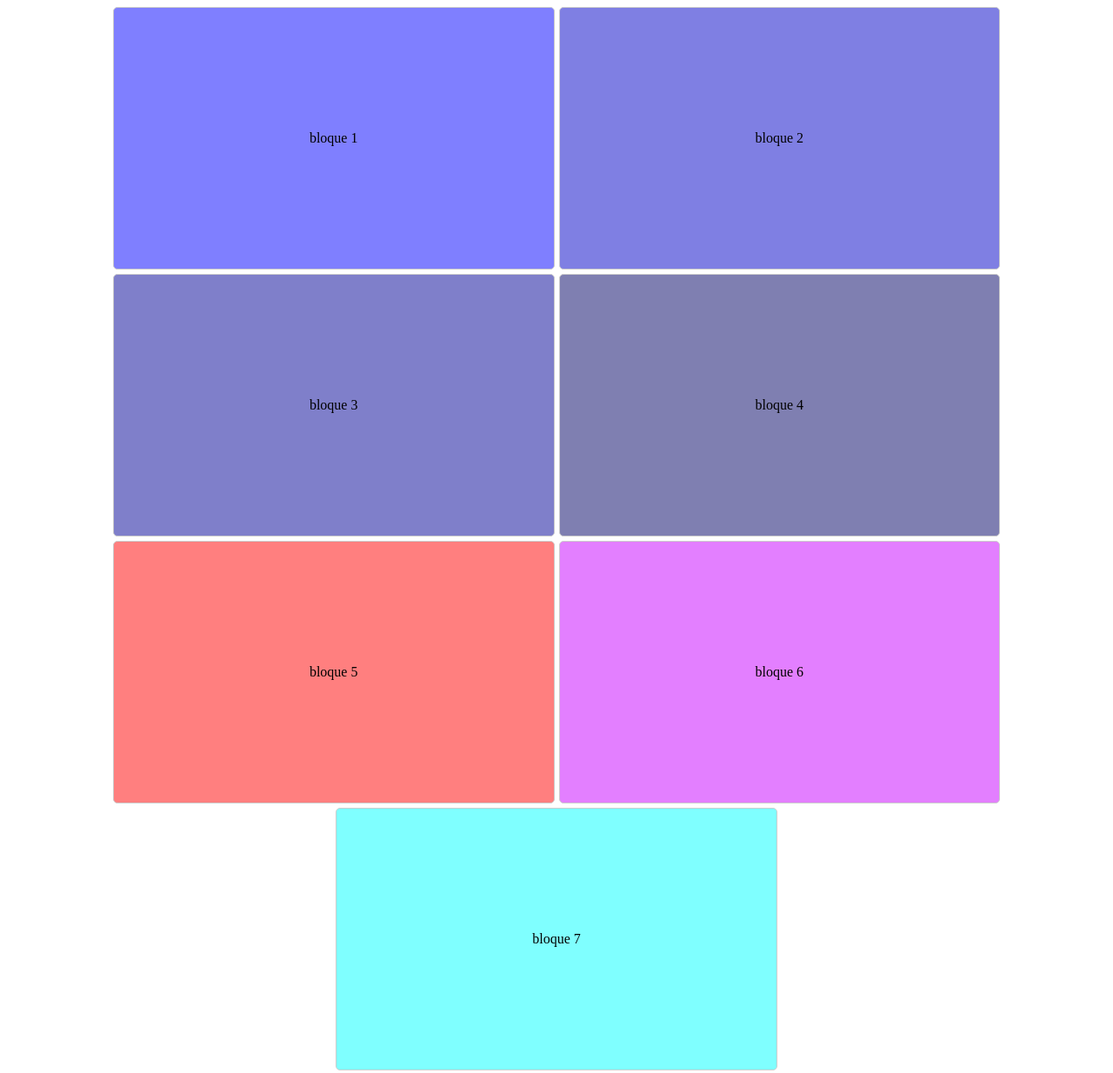
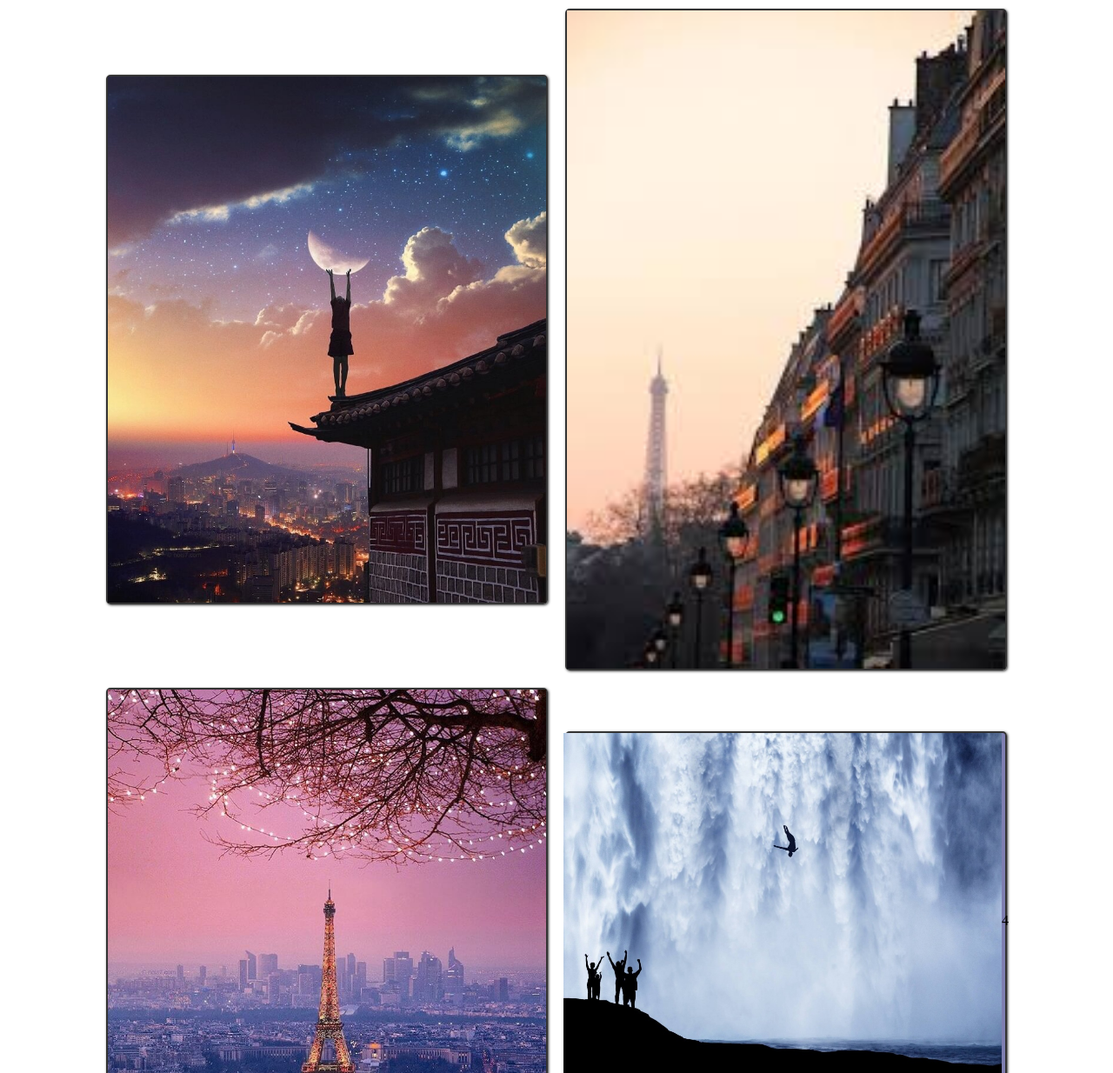
Before and after one commit to brianpando/my-test-hotjar, a plain HTML site: page index.html in a window 1280 px wide. Shown: the top 1234 px of the page at 87% size. Drawn offline with Linux system fonts and the light colour scheme.

Commit message:
redesign homepage

```diff
--- a/index.html
+++ b/index.html
@@ -10,13 +10,14 @@
 </head>
 <body>
 <div class="main-content">
-    <div class="block block-1">bloque 1</div>
-    <div class="block block-2">bloque 2</div>
-    <div class="block block-3">bloque 3</div>
-    <div class="block block-4">bloque 4</div>
-    <div class="block block-5">bloque 5</div>
-    <div class="block block-6">bloque 6</div>
-    <div class="block block-7">bloque 7</div>
+    <div class="block block-1"><img src="img/img1.jpg" /></div>
+    <div class="block block-2"><img src="img/img2.jpg" /></div>
+    <div class="block block-3"><img src="img/img3.jpg" /></div>
+    <div class="block block-4"><img src="img/img4.jpg" />4</div>
+    <div class="block block-5"><img src="img/img5.jpg" /></div>
+    <div class="block block-6"><img src="img/img6.jpg" /></div>
+    <div class="block block-7"><img src="img/img7.jpg" /></div>
+    <div class="block block-8"><img src="img/img8.jpg" /></div>
 </div>
 </body>
 </html>
--- a/main.css
+++ b/main.css
@@ -1,41 +1,30 @@
-.body{
-    display:flex;
+body{ padding:10px;margin:0;  }
+.main-content{
+    padding:0;margin:0;
 
-}
-.main-content{
     display:flex;
     flex-direction: row;
-    gap:5px;
+    gap:20px;
     flex-wrap: wrap;
     align-items: center;
     justify-content: center;
 }
 .block{
     width:40%;
-    height: 300px;
+    border:2px solid #333;
+    box-shadow: 1px 1px 3px #333;
     display: flex;
     align-items: center;
     justify-content: center;
-    border:1px solid  #ccc;
     border-radius: 5px;
 }
-.block-1{
-    background: rgba(0,0,255,0.5);
+.block img{
+    width: 100%;
 }
-.block-2{
-    background: rgba(0,0,200,0.5);
-}
-.block-3{
-    background: rgba(0,0,150,0.5);
-}
-.block-4{
-    background: rgba(0,0,100,0.5);
-}
-.block-5{
-    background: rgba(255,0,0,0.5);
-}
-.block-6{
-    background: rgba(200,0,255,0.5);
-}.block-7{
-    background: rgba(0,255,255,0.5);
-}
+.block-1{ background: rgba(0,0,255,0.5);}
+.block-2{ background: rgba(0,0,200,0.5);}
+.block-3{ background: rgba(0,0,150,0.5);}
+.block-4{ background: rgba(0,0,100,0.5);}
+.block-5{ background: rgba(255,0,0,0.5);}
+.block-6{ background: rgba(200,0,255,0.5);}
+.block-7{ background: rgba(0,255,255,0.5);}
```
Also changed, not shown: img/img1.jpg (added), img/img2.jpg (added), img/img3.jpg (added), img/img4.jpg (added), img/img5.jpg (added), img/img6.jpg (added), img/img7 - copia.jpg (added), img/img7.jpg (added), img/img8.jpg (added).
